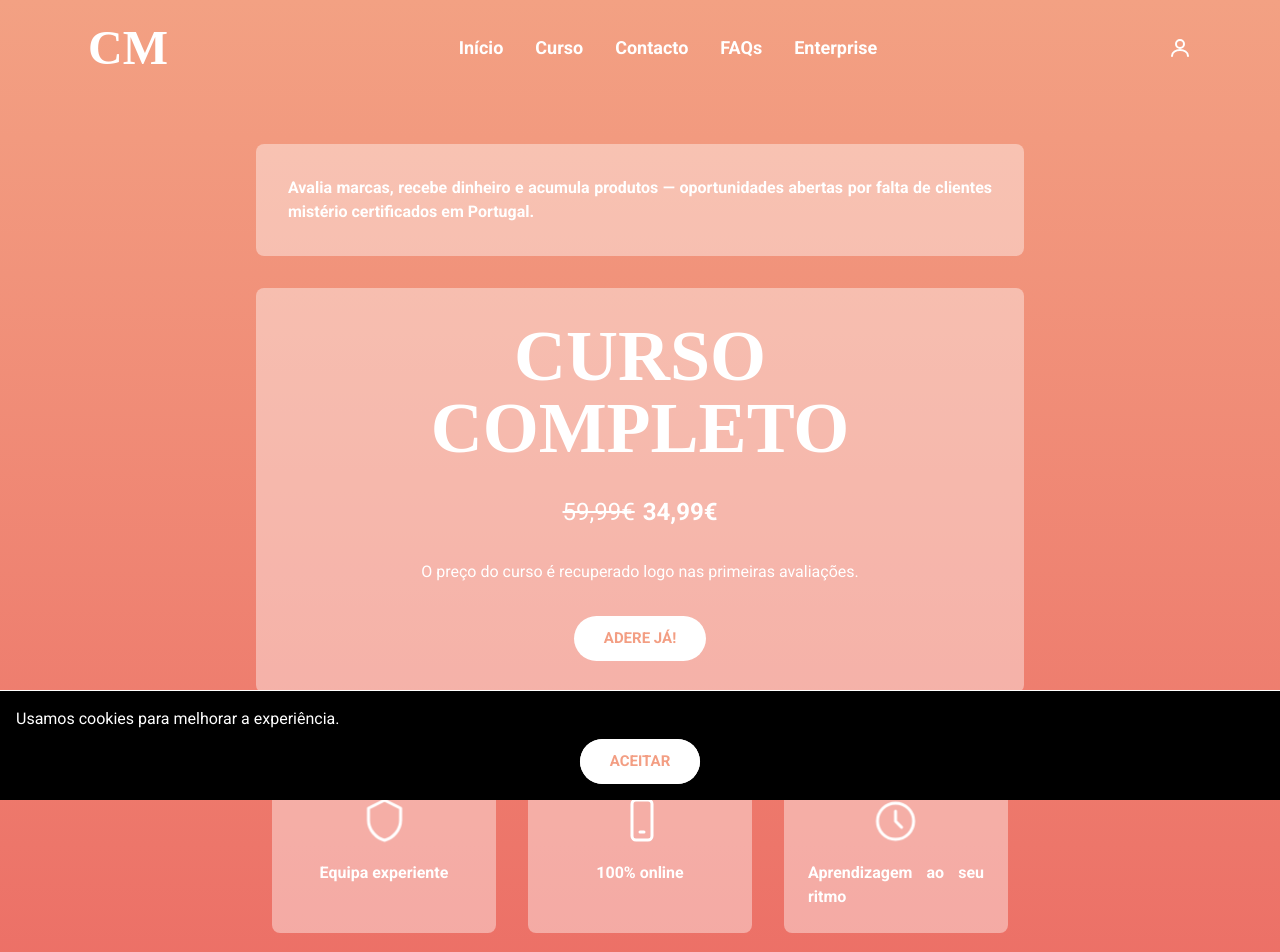
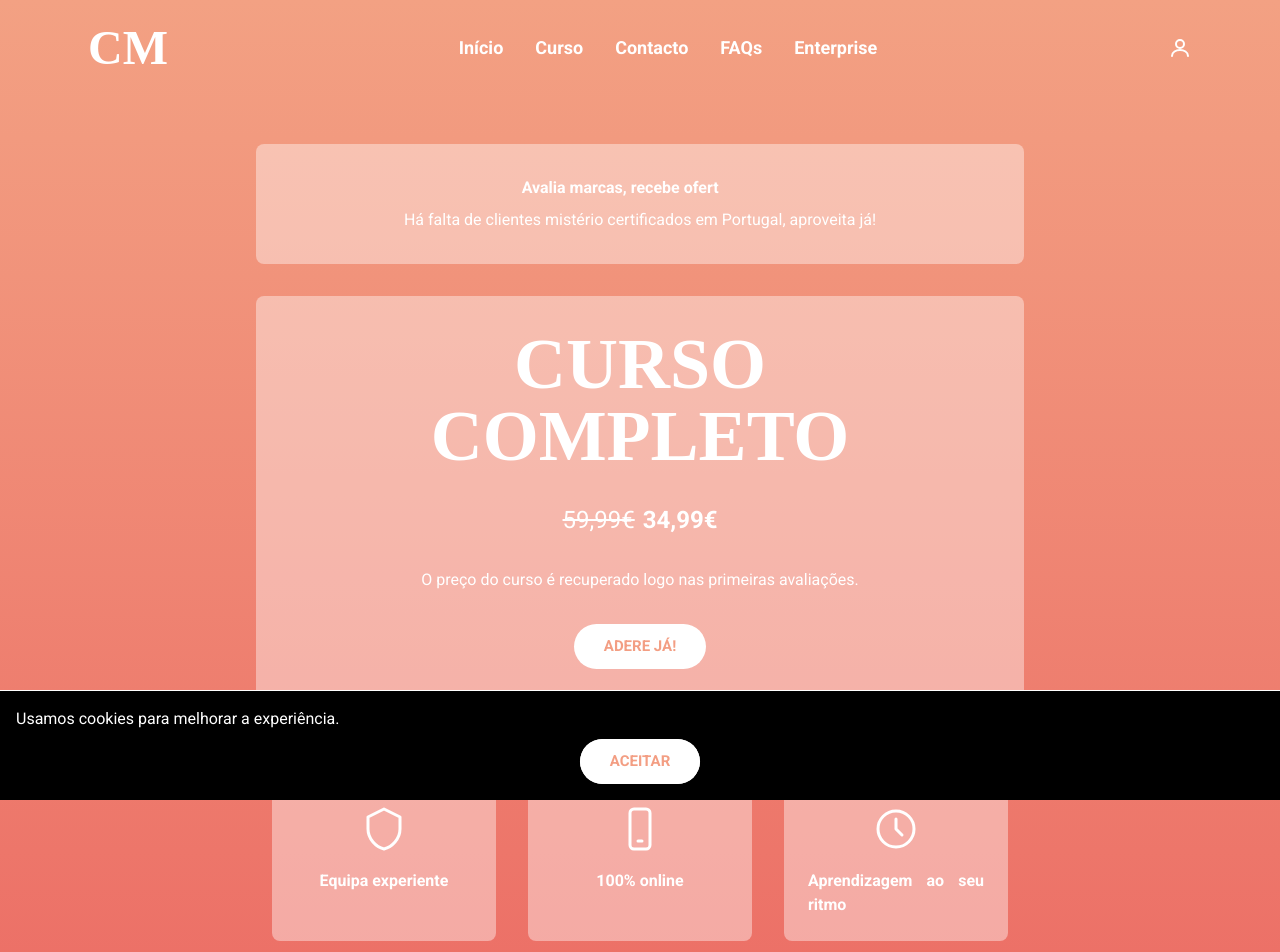
Before and after one commit to msantos51/clientemisterio, a Next.js app in the folder frontend/: page / in a window 1280 px wide. Shown: the top 952 px of the page. Built offline with nearby package versions, Linux system fonts and the light colour scheme; no server answers; a web font is replaced by a local one.

Commit message:
Fix hero typing alignment

```diff
--- a/frontend/app/(public)/page.tsx
+++ b/frontend/app/(public)/page.tsx
@@ -2,6 +2,22 @@
 
 import Link from 'next/link'
 import { useEffect, useState, type SVGProps } from 'react'
+
+// Conjunto de palavras utilizadas no efeito de escrita do texto principal
+const typingWords = ['dinheiro', 'produtos', 'ofertas', 'descontos'] as const
+
+// Palavra mais longa usada para reservar espaço fixo no efeito de escrita
+const LONGEST_TYPING_WORD = typingWords.reduce(
+  (longestWord, currentWord) =>
+    currentWord.length > longestWord.length ? currentWord : longestWord,
+  typingWords[0]
+)
+
+// Intervalo entre cada letra escrita em milissegundos
+const TYPING_SPEED = 120
+
+// Pausa antes de iniciar a próxima palavra em milissegundos
+const TYPING_PAUSE = 1500
 
 // Ícone de escudo representado apenas com linhas brancas
 function ShieldIcon(props: SVGProps<SVGSVGElement>) {
@@ -62,13 +78,18 @@ type Feature = {
   Icon: (props: SVGProps<SVGSVGElement>) => JSX.Element
   label: string
   text: string
-
 }
 
 // Página inicial com título destacado e texto informativo
 export default function HomePage() {
   // Estado que indica se o utilizador está autenticado
   const [isLoggedIn, setIsLoggedIn] = useState(false)
+
+  // Estado que guarda o índice da palavra atual do efeito de escrita
+  const [currentWordIndex, setCurrentWordIndex] = useState(0)
+
+  // Estado que armazena a porção já escrita da palavra atual
+  const [typedText, setTypedText] = useState('')
 
   // Ao montar, verifica no localStorage se existe sessão ativa
   useEffect(() => {
@@ -81,25 +102,41 @@ export default function HomePage() {
     }
   }, [])
 
+  // Controla o efeito de escrita letra a letra para o texto principal
+  useEffect(() => {
+    const currentWord = typingWords[currentWordIndex]
+
+    if (typedText.length < currentWord.length) {
+      const typingTimeout = window.setTimeout(() => {
+        setTypedText(currentWord.slice(0, typedText.length + 1))
+      }, TYPING_SPEED)
+
+      return () => window.clearTimeout(typingTimeout)
+    }
+
+    const pauseTimeout = window.setTimeout(() => {
+      setTypedText('')
+      setCurrentWordIndex((previousIndex) => (previousIndex + 1) % typingWords.length)
+    }, TYPING_PAUSE)
+
+    return () => window.clearTimeout(pauseTimeout)
+  }, [currentWordIndex, typedText])
 
   const features: Feature[] = [
     {
       Icon: ShieldIcon,
       label: 'escudo',
       text: 'Equipa experiente',
-      delay: 0,
     },
     {
       Icon: PhoneIcon,
       label: 'telemóvel',
       text: '100% online',
-      delay: 0.5,
     },
     {
       Icon: ClockIcon,
       label: 'relógio',
       text: 'Aprendizagem ao seu ritmo',
-      delay: 1,
     },
   ]
 
@@ -109,9 +146,23 @@ export default function HomePage() {
       <section className="p-4">
         {/* Caixa branca translúcida contendo o texto explicativo */}
         <div className="mx-auto w-full max-w-3xl rounded-lg bg-white/40 p-8 text-center text-white">
-          {/* Texto introdutório em negrito fornecido pelo utilizador */}
-          <p className="font-bold">
-            Avalia marcas, recebe dinheiro e acumula produtos — oportunidades abertas por falta de clientes mistério certificados em Portugal.
+          {/* Texto principal com efeito de escrita nas palavras finais */}
+          <p className="font-bold text-center">
+            Avalia marcas, recebe{' '}
+            <span className="relative inline-flex whitespace-nowrap">
+              {/* Reserva espaço invisível para manter o início da palavra alinhado */}
+              <span aria-hidden="true" className="invisible">
+                {LONGEST_TYPING_WORD}
+              </span>
+              {/* Escreve a palavra atual sempre encostada ao espaço anterior */}
+              <span aria-live="polite" className="absolute left-0 top-0">
+                {typedText}
+              </span>
+            </span>
+          </p>
+          {/* Mensagem adicional apresentada logo abaixo */}
+          <p className="mt-2 text-center">
+            Há falta de clientes mistério certificados em Portugal, aproveita já!
           </p>
         </div>
       </section>
@@ -149,20 +200,16 @@ export default function HomePage() {
       </section>
 
       {/* Secção informativa com três caixas e símbolos associados */}
-      <section className="mx-auto mt-12 grid gap-8 p-4 text-white max-w-3xl md:grid-cols-3">
+      <section className="mx-auto mt-12 grid max-w-3xl gap-8 p-4 text-white md:grid-cols-3">
         {features.map((feature) => (
           <div
             key={feature.label}
             className="mx-auto flex w-full flex-col items-center rounded-lg bg-white/40 p-6 text-center"
           >
-
             <feature.Icon
               role="img"
               aria-label={feature.label}
-              className="feature-icon mb-4 h-12 w-12 text-white"
-
-              style={{ animationDelay: `${feature.delay}s` }}
-
+              className="mb-4 h-12 w-12 text-white"
             />
             {/* Texto descritivo da característica */}
             <p className="text-base font-bold">{feature.text}</p>
--- a/frontend/app/globals.css
+++ b/frontend/app/globals.css
@@ -185,33 +185,3 @@ p {
   padding-left: 5px;
   padding-right: 5px;
 }
-
-/* Animação suave que faz os ícones informativos vibrarem sem rodar */
-@keyframes feature-icon-vibration {
-  0% {
-    transform: translate3d(0, 0, 0) scale(1);
-  }
-  20% {
-    transform: translate3d(-2px, 1px, 0) scale(1.02);
-  }
-  40% {
-    transform: translate3d(2px, -1px, 0) scale(1);
-  }
-  60% {
-    transform: translate3d(-1px, 0, 0) scale(0.98);
-  }
-  80% {
-    transform: translate3d(1px, -1px, 0) scale(1.01);
-  }
-  100% {
-    transform: translate3d(0, 0, 0) scale(1);
-  }
-}
-
-/* Classe aplicada aos ícones para executar a animação de vibração contínua; o atraso é definido inline para alternar o efeito */
-.feature-icon {
-  animation: feature-icon-vibration 1.5s ease-in-out infinite;
-  transform-origin: center;
-
-  will-change: transform;
-}
```
